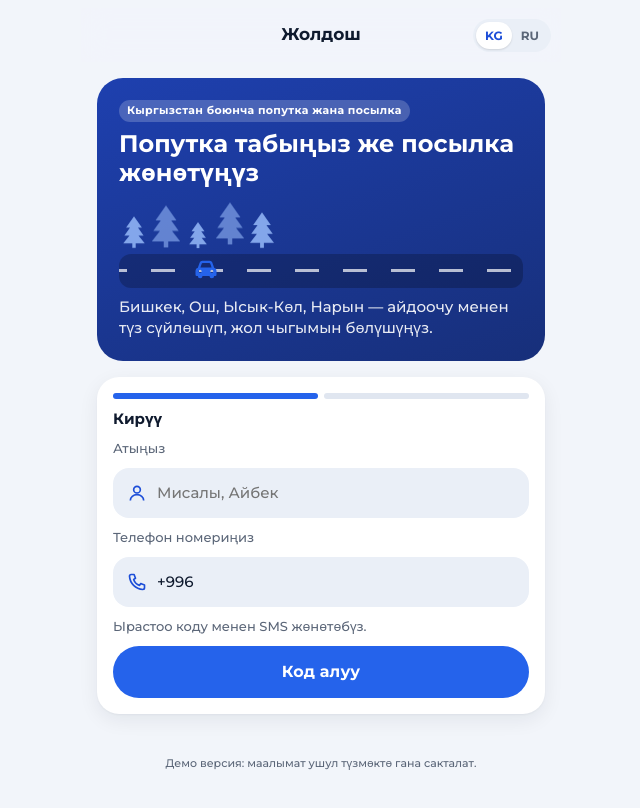
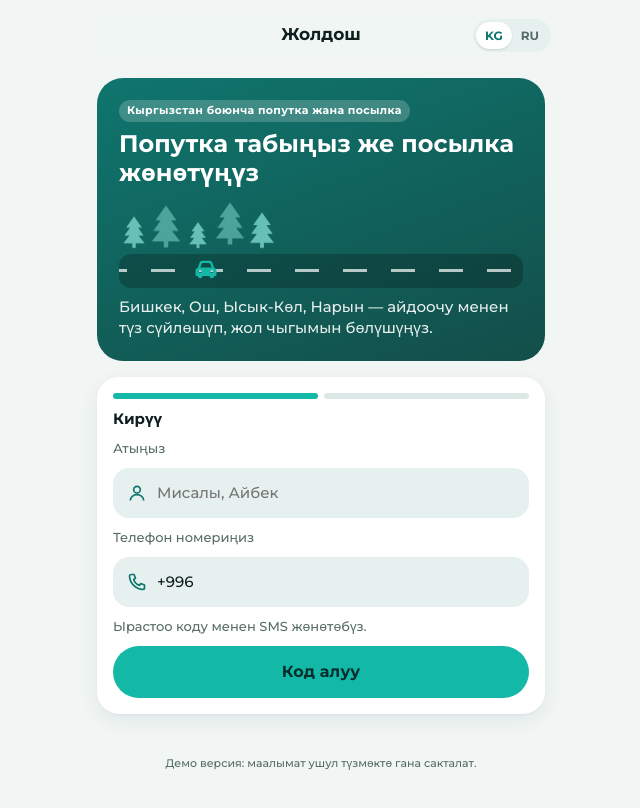
Before and after one commit to ilgiz1win-ux/e-bike-shop-admin, a plain HTML site: page app/index.html in a window 1280 px wide. Shown: the whole page, without its empty margins (319-959 px from the left). Drawn offline with Linux system fonts and the light colour scheme.

Commit message:
Add switchable brand colour themes (teal default, orange, violet, green, blue)
Co-Authored-By: Claude Opus 5.5 <noreply@anthropic.com>
Claude-Session: https://claude.ai/code/session_019vsaGxBFvJPVyLr61Hi1Nj

```diff
--- a/app/index.html
+++ b/app/index.html
@@ -682,6 +682,15 @@ body.on-home .topbar .lang button.on{background:var(--surface);color:var(--accen
 .op-stats .os-answered b{color:var(--st-accepted)}
 .op-stats .os-closed b{color:var(--st-open)}
 .op-stats span{opacity:1;color:var(--muted)}
+
+.brand-li{flex-wrap:wrap}
+.ic-dot{width:36px;height:36px;border-radius:12px;flex:none;box-shadow:inset 0 0 0 9px var(--accent-soft)}
+.swatches{display:flex;gap:8px;width:100%;padding-left:50px}
+.bsw{width:34px;height:34px;border-radius:50%;box-shadow:0 0 0 2px var(--surface),0 0 0 4px transparent;transition:box-shadow .2s,transform .15s}
+.bsw.on{box-shadow:0 0 0 2px var(--surface),0 0 0 4px var(--fg)}
+.bsw:active{transform:scale(.9)}
+.home-hero .balchip svg{color:var(--on-ink);opacity:.85}
+.forest i{color:color-mix(in srgb,var(--accent) 55%,#fff)}
 </style>
 
 <div class="app">
@@ -807,7 +816,7 @@ ru:{
   payDemo:"Демо: настоящий платёж не проводится. В рабочей версии оплата идёт через платёжный шлюз.", pricesTitle:"Тарифы", fee_trip:"Публикация поездки", fee_order:"Публикация посылки", fee_take:"Взять посылку (водитель)", fee_book:"Бронирование места",
   pricesNote:"Первые {n} действий бесплатно, дальше оплата с баланса.", historyTitle:"История", txTopup:"Пополнение · {m}", noHistory:"Операций пока нет",
   minAmount:"Минимальная сумма — 50 с", paying:"Оплата…", topupDone:"Баланс пополнен на {n} с", topupNotif:"Баланс пополнен на {n} с ({m}).",
-  sts_none:"Нет", sts_pending:"Проверка", sts_verified:"Да ✓", ratingLbl:"Рейтинг", tripsWord:"Поездки", changePhoto:"Сменить фото", photoSaved:"Фото обновлено", hello:"Салам, {name}!", helloSub:"Куда едем сегодня?", tHome:"Главная", homeTitle:"Объявления", fAll:"Все", fRide:"Попутки", fParcel:"Посылки", anyCity:"Любой город", goingTo:"Куда едут",
+  sts_none:"Нет", sts_pending:"Проверка", sts_verified:"Да ✓", colorTheme:"Цвет оформления", ratingLbl:"Рейтинг", tripsWord:"Поездки", changePhoto:"Сменить фото", photoSaved:"Фото обновлено", hello:"Салам, {name}!", helloSub:"Куда едем сегодня?", tHome:"Главная", homeTitle:"Объявления", fAll:"Все", fRide:"Попутки", fParcel:"Посылки", anyCity:"Любой город", goingTo:"Куда едут",
   allDays:"Все дни", found:"Найдено: {n}", resetFilters:"Сбросить фильтры", noOffers:"По этим фильтрам ничего нет",
   noOffersText:"Выберите другой город или дату. Можно отправить запрос всем водителям — вам позвонят.", askDrivers:"Отправить запрос водителям", advSearch:"Подробный поиск",
   tTrips:"Поездки", tSearch:"Поиск", tCreate:"Создать", tNotifs:"Уведомления", tProfile:"Профиль",
@@ -953,7 +962,7 @@ ky:{
   payDemo:"Демо: чыныгы төлөм жүргүзүлбөйт. Иштеген версияда төлөм төлөм шлюзу аркылуу өтөт.", pricesTitle:"Тарифтер", fee_trip:"Сапар жарыялоо", fee_order:"Посылка жарыялоо", fee_take:"Посылка алуу (айдоочу)", fee_book:"Орун брондоо",
   pricesNote:"Алгачкы {n} аракет акысыз, андан кийин баланстан төлөнөт.", historyTitle:"Тарых", txTopup:"Толтуруу · {m}", noHistory:"Азырынча операция жок",
   minAmount:"Эң аз сумма — 50 сом", paying:"Төлөнүүдө…", topupDone:"Баланс {n} сомго толукталды", topupNotif:"Баланс {n} сомго толукталды ({m}).",
-  sts_none:"Жок", sts_pending:"Текшерүүдө", sts_verified:"Ооба ✓", ratingLbl:"Рейтинг", tripsWord:"Сапарлар", changePhoto:"Сүрөттү алмаштыруу", photoSaved:"Сүрөт жаңыртылды", hello:"Салам, {name}!", helloSub:"Бүгүн кайда барабыз?", tHome:"Башкы", homeTitle:"Жарыялар", fAll:"Баары", fRide:"Попутка", fParcel:"Посылка", anyCity:"Каалаган шаар", goingTo:"Кайда барат",
+  sts_none:"Жок", sts_pending:"Текшерүүдө", sts_verified:"Ооба ✓", colorTheme:"Колдонмонун түсү", ratingLbl:"Рейтинг", tripsWord:"Сапарлар", changePhoto:"Сүрөттү алмаштыруу", photoSaved:"Сүрөт жаңыртылды", hello:"Салам, {name}!", helloSub:"Бүгүн кайда барабыз?", tHome:"Башкы", homeTitle:"Жарыялар", fAll:"Баары", fRide:"Попутка", fParcel:"Посылка", anyCity:"Каалаган шаар", goingTo:"Кайда барат",
   allDays:"Бардык күндөр", found:"Табылды: {n}", resetFilters:"Чыпкаларды тазалоо", noOffers:"Бул чыпкалар боюнча эч нерсе жок",
   noOffersText:"Башка шаарды же күндү тандаңыз. Бардык айдоочуларга суроо жөнөтсөңүз болот — сизге чалышат.", askDrivers:"Айдоочуларга суроо жөнөтүү", advSearch:"Кеңири издөө",
   tTrips:"Сапарлар", tSearch:"Издөө", tCreate:"Түзүү", tNotifs:"Билдирүүлөр", tProfile:"Профиль",
@@ -1123,6 +1132,31 @@ load();
 (function refresh(){ const t=TODAY(); if(!S.trips.some(x=>x.date>=t && x.driverId!=="me")){ const fresh=seed(S.lang); const mine=S.trips.filter(x=>x.driverId==="me"); S={...fresh,me:S.me,notifs:S.notifs,requests:S.requests||[],trips:[...fresh.trips,...mine],orders:S.orders||[]}; save(); }
   S.orders=S.orders||[]; if(!S.orders.some(o=>o.userId!=="me"&&o.status==="open"&&o.date>=t)){ S.orders=[...S.orders.filter(o=>o.userId==="me"||o.driverId==="me"),...seedOrders()]; save(); } })();
 
+
+// ---------- brand colour themes (switchable in Profile) ----------
+const BRANDS = {
+  teal:{name:{ky:"Бирюза",ru:"Бирюза"},sw:"#14b8a6",
+    light:{accent:"#14b8a6","accent-strong":"#0d9488","accent-soft":"#dcf5f1","accent-ink":"#0f766e","on-accent":"#042f2e",ink:"#0f766e",ink2:"#134e4a","sel-bg":"#0f766e","sel-fg":"#ffffff","sel-ic":"#ffffff",bg:"#f1f6f5",field:"#e6f0ee",line:"#dce8e5",fg:"#0f1f1d",muted:"#566b67"},
+    dark:{accent:"#2dd4bf","accent-strong":"#5eead4","accent-soft":"#0f302d","accent-ink":"#5eead4","on-accent":"#042f2e",ink:"#115e59",ink2:"#0b3d3a","sel-bg":"#2dd4bf","sel-fg":"#042f2e","sel-ic":"#042f2e",bg:"#0b1312",field:"#1b2826",line:"#24332f",fg:"#e3efec",muted:"#93a8a3"}},
+  orange:{name:{ky:"Кызгылт сары",ru:"Оранжевый"},sw:"#f97316",
+    light:{accent:"#f97316","accent-strong":"#ea580c","accent-soft":"#ffedd5","accent-ink":"#c2410c","on-accent":"#2b1103",ink:"#c2410c",ink2:"#7c2d12","sel-bg":"#c2410c","sel-fg":"#ffffff","sel-ic":"#ffffff",bg:"#f8f5f2",field:"#f1ebe5",line:"#e9e1d9",fg:"#1f1610",muted:"#6e6157","st-onway":"#0891b2"},
+    dark:{accent:"#fb923c","accent-strong":"#fdba74","accent-soft":"#3a2210","accent-ink":"#fdba74","on-accent":"#2b1103",ink:"#9a3412",ink2:"#5c1d0a","sel-bg":"#fb923c","sel-fg":"#2b1103","sel-ic":"#2b1103",bg:"#14100d",field:"#2a221c",line:"#352a22",fg:"#f3ebe4",muted:"#b0a196","st-onway":"#22d3ee"}},
+  violet:{name:{ky:"Фиолет",ru:"Фиолетовый"},sw:"#7c3aed",
+    light:{accent:"#7c3aed","accent-strong":"#6d28d9","accent-soft":"#efe7ff","accent-ink":"#6d28d9","on-accent":"#ffffff",ink:"#5b21b6",ink2:"#3b0f7a","sel-bg":"#7c3aed","sel-fg":"#ffffff","sel-ic":"#ffffff",bg:"#f5f3fa",field:"#ede9f6",line:"#e4def0",fg:"#17122a",muted:"#62597a","st-accepted":"#2563eb"},
+    dark:{accent:"#a78bfa","accent-strong":"#c4b5fd","accent-soft":"#261a45","accent-ink":"#c4b5fd","on-accent":"#1a0b3d",ink:"#4c1d95",ink2:"#2e1065","sel-bg":"#a78bfa","sel-fg":"#1a0b3d","sel-ic":"#1a0b3d",bg:"#100d18",field:"#221c33",line:"#2c2540",fg:"#ece7f8",muted:"#a59cbd","st-accepted":"#60a5fa"}},
+  green:{name:{ky:"Жашыл",ru:"Зелёный"},sw:"#2bc66f",
+    light:{accent:"#2bc66f","accent-strong":"#25b363","accent-soft":"#e3f5ea","accent-ink":"#15803d","on-accent":"#06281a",ink:"#146c3c",ink2:"#0d4a2a","sel-bg":"#15803d","sel-fg":"#ffffff","sel-ic":"#ffffff",bg:"#f1f4f2",field:"#ebf0ed",line:"#e1e7e3",fg:"#16201b",muted:"#5f6b65","st-accepted":"#2563eb"},
+    dark:{accent:"#34d27b","accent-strong":"#2bbf6c","accent-soft":"#1b3326","accent-ink":"#4fe08f","on-accent":"#07160d",ink:"#1f7a47",ink2:"#175c36","sel-bg":"#34d27b","sel-fg":"#07160d","sel-ic":"#07160d",bg:"#0f1512",field:"#222d27",line:"#2a352f",fg:"#e8efe9",muted:"#93a39a","st-accepted":"#60a5fa"}},
+  blue:{name:{ky:"Көк",ru:"Синий"},sw:"#2563eb",light:{},dark:{}},
+};
+const BRAND_KEYS=["accent","accent-strong","accent-soft","accent-ink","on-accent","ink","ink2","sel-bg","sel-fg","sel-ic","bg","field","line","fg","muted","st-onway","st-accepted"];
+function isDark(){ const r=document.documentElement; return r.dataset.theme==="dark" || (r.dataset.theme!=="light" && matchMedia("(prefers-color-scheme: dark)").matches); }
+function applyBrand(){
+  const b=BRANDS[S.brand]||BRANDS.teal, set=isDark()?b.dark:b.light, st=document.documentElement.style;
+  BRAND_KEYS.forEach(k=>{ if(set[k]) st.setProperty("--"+k,set[k]); else st.removeProperty("--"+k); });
+}
+try{ matchMedia("(prefers-color-scheme: dark)").addEventListener("change",applyBrand); new MutationObserver(applyBrand).observe(document.documentElement,{attributes:true,attributeFilter:["data-theme"]}); }catch(e){}
+
 // ---------- i18n helpers ----------
 const t = (k,v={}) => { let s=(L[S.lang]&&L[S.lang][k])??L.ru[k]??k; return typeof s==="string"? s.replace(/\{(\w+)\}/g,(_,x)=>v[x]??"") : s; };
 const tp = (n,k) => { const f=L[S.lang].P[k]; if(typeof f==="string") return f; const m10=n%10,m100=n%100; return m10===1&&m100!==11?f[0]:(m10>=2&&m10<=4&&(m100<10||m100>=20)?f[1]:f[2]); };
@@ -1262,6 +1296,8 @@ setInterval(()=>{ if(tickOrders()){ save(); renderTabs(); const top=stack[stack.
 setInterval(()=>{ if(checkVerification()){ save(); if(!$("#overlay").innerHTML && !document.activeElement?.matches("input,textarea,select")) render(); else renderTabs(); toast(t("verifiedNotif")); } },2000);
 
 function render(){
+  if(!S.brand) S.brand="teal";
+  applyBrand();
   document.body.classList.remove("in-chat","on-home");
   document.documentElement.lang=S.lang;
   save();
@@ -2495,6 +2531,7 @@ screens.profile = () => {
   <div class="list">
     <button class="li" id="drvSt">${I.idcard}<span class="grow">${t("driverStatus")}</span><span class="pill ${st==="verified"?"":"grey"}">${t("st_"+st)}</span>${st==="none"?I.chev:""}</button>
     <div class="li">${I.globe}<span class="grow">${t("language")}</span>${langSwitch()}</div>
+    <div class="li brand-li"><span class="ic-dot" style="background:var(--accent)"></span><span class="grow">${t("colorTheme")}<span class="small muted" style="display:block">${esc(BRANDS[S.brand].name[S.lang])}</span></span><span class="swatches">${Object.entries(BRANDS).map(([k,b])=>`<button class="bsw ${S.brand===k?"on":""}" data-brand="${k}" style="background:${b.sw}" aria-label="${esc(b.name[S.lang])}"></button>`).join("")}</span></div>
   </div>
   <div class="section-title">${t("info")}</div>
   <div class="list">${infoItems.map(([k,ic])=>`<button class="li" data-info="${k}">${ic}<span class="grow">${t(k)}</span>${I.chev}</button>`).join("")}</div>
@@ -2509,6 +2546,7 @@ screens.profile = () => {
   <div class="list"><button class="li danger" id="out">${I.out}<span class="grow">${t("logout")}</span></button></div>
   <p class="tag-demo">${t("version")}</p>`;
   bindLang($("#screen"));
+  document.querySelectorAll("[data-brand]").forEach(b=>b.onclick=()=>{ S.brand=b.dataset.brand; render(); toast(BRANDS[S.brand].name[S.lang]); });
   $("#pd").onclick=()=>go("personal");
   $("#walletCard").onclick=()=>go("wallet");
   $("#pSupport").onclick=()=>go("support");
```
Also changed, not shown: design-system/joldosh/MASTER.md (+6 -0 lines).
